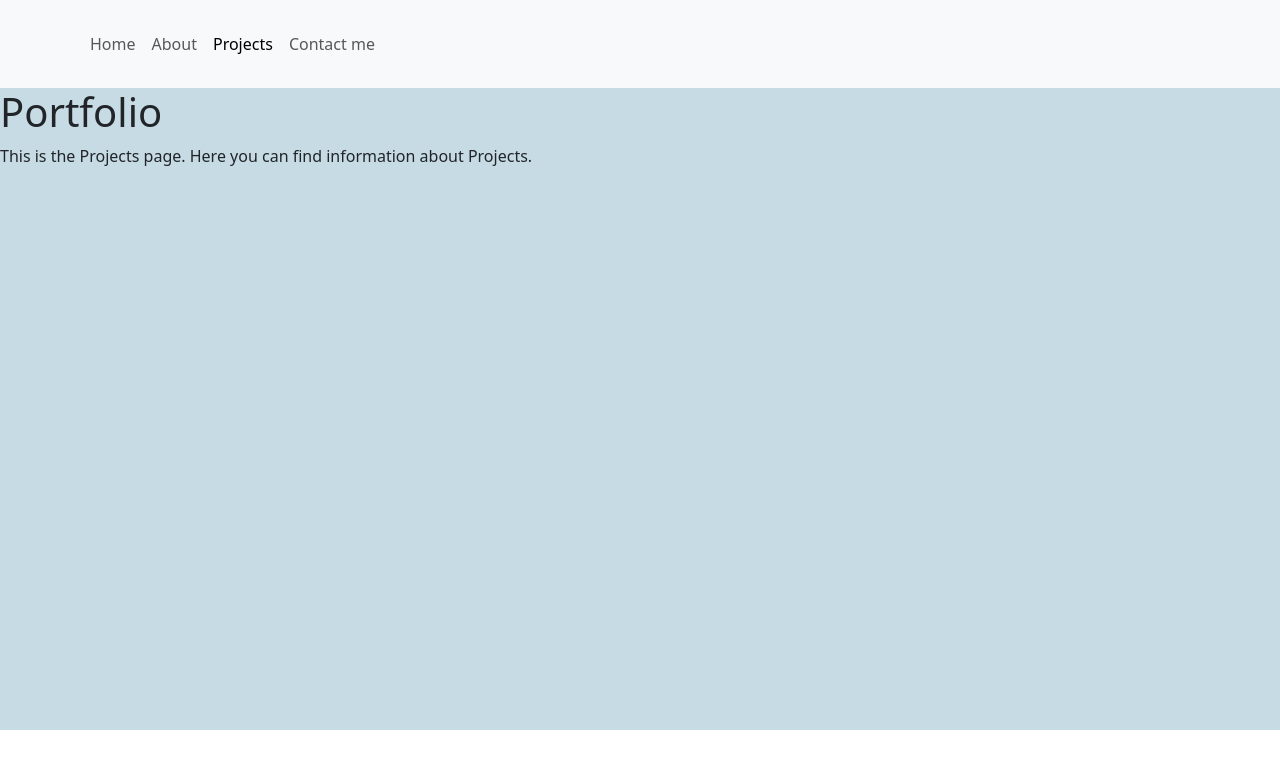
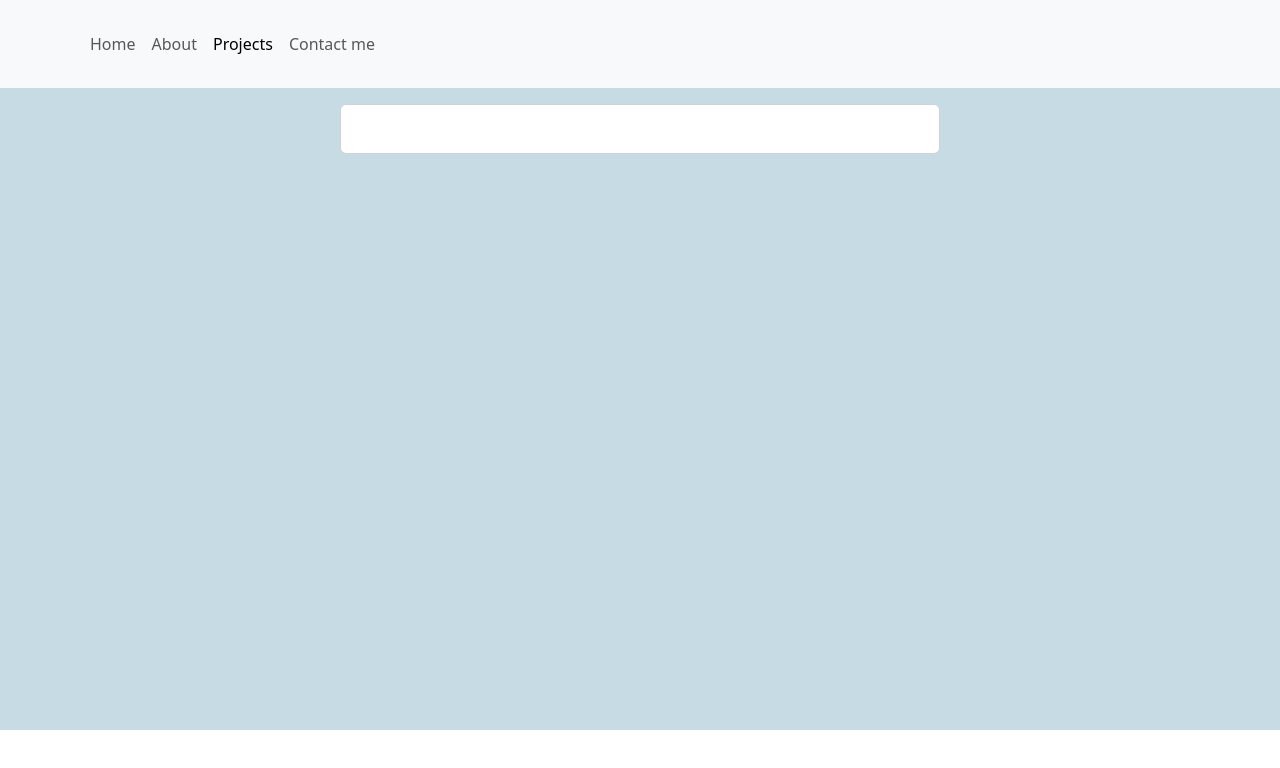
Before and after one commit to Klobsinger/Klobsinger.github.io, a React (Create React App) app in the folder portfolio/: page /Portfolio in a window 1280 px wide. Shown: the top 768 px of the page. Built offline with nearby package versions, Linux system fonts and the light colour scheme.

Commit message:
feat: starting layout for portfolio

```diff
--- a/portfolio/src/Routes/Portfolio/Portfolio.jsx
+++ b/portfolio/src/Routes/Portfolio/Portfolio.jsx
@@ -1,8 +1,29 @@
-export function Portfolio() {
+import React from 'react';
+import Card from 'react-bootstrap/Card';
+import Button from 'react-bootstrap/Button';
+
+export function Portfolio({ title, description, imageUrl, techStack, projectLink, codeLink }) {
   return (
-    <div>
-      <h1>Portfolio</h1>
-      <p>This is the Projects page. Here you can find information about Projects.</p>
-    </div>
+    <Card className="h-100" style={{ width: '50vw', maxWidth: '600px', margin: '1rem auto' }}>
+      {imageUrl && (
+        <div style={{
+          backgroundImage: `url(${imageUrl})`,
+          backgroundSize: 'cover',
+          backgroundPosition: 'center',
+          height: '300px'
+        }} />
+      )}
+      <Card.Body>
+        <Card.Title>{title}</Card.Title>
+        <Card.Text>
+          {description}
+          {techStack && <p><strong>Technologies Used:</strong> {techStack.join(', ')}</p>}
+        </Card.Text>
+        <div>
+          {projectLink && <Button variant="primary" href={projectLink} target="_blank" rel="noopener noreferrer">View Project</Button>}
+          {codeLink && <Button variant="secondary" href={codeLink} target="_blank" rel="noopener noreferrer" style={{ marginLeft: '0.5rem' }}>View Code</Button>}
+        </div>
+      </Card.Body>
+    </Card>
   );
 }
```
